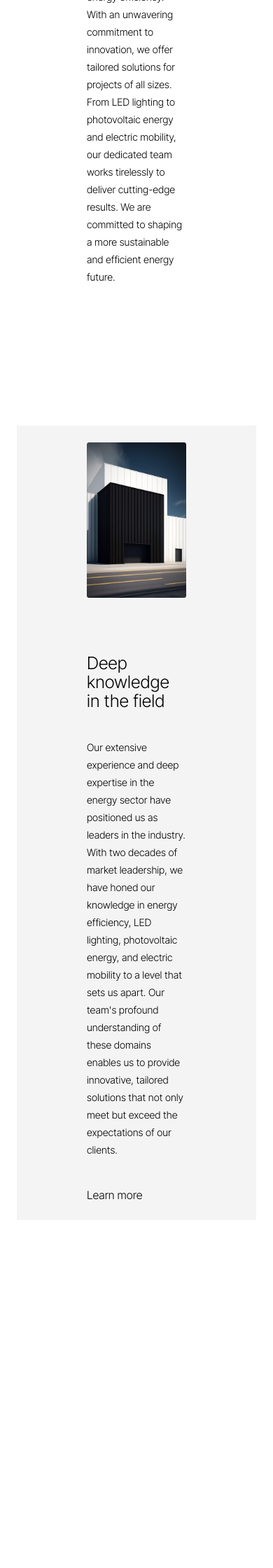
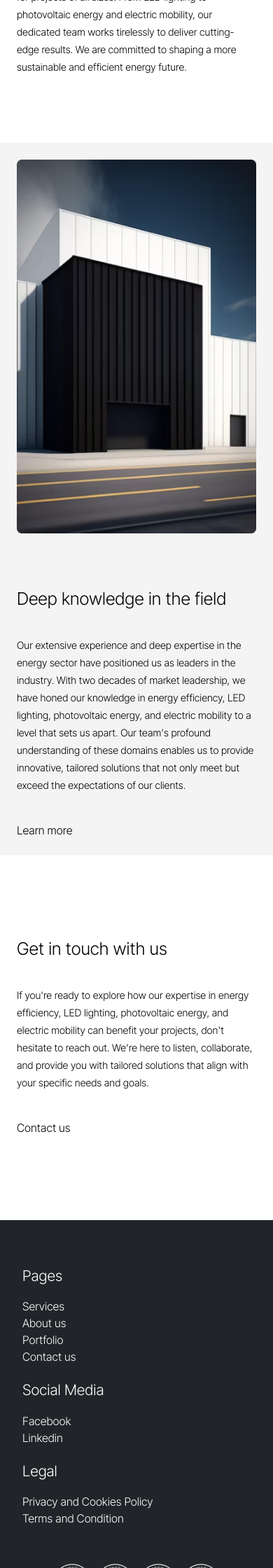
Before and after one commit to sryongkh/oakland-web, a PHP site: page /index.php in a window 390 px wide. Shown: the part 2200-4440 px from the top of the page at 70% size. Before the commit the page ends 3914 px from the top, so only its background shows below. Run offline with PHP 8.4, Linux system fonts and the light colour scheme.

Commit message:
Home page

```diff
--- a/assets/css/responsive.css
+++ b/assets/css/responsive.css
@@ -47,14 +47,28 @@
   }
   section[data-section="home-learnmore"] .learnmore-section .wrapper {
     flex-wrap: wrap;
-    justify-content: center
+    justify-content: center;
   }
   section[data-section="home-learnmore"] .learnmore-section .wrapper > * {
     margin: 0;
   }
+  footer .container {
+    grid-gap: 3rem;
+  }
+  footer .container > p {
+    text-align: center;
+  }
+  footer .container > .wrapper {
+    flex-direction: column;
+    grid-gap: 3rem;
+  }
+  footer .container > .wrapper .iso img {
+    margin: 0 auto;
+  }
 }
 @media (max-width: 767.98px) {
   section[data-section="home-hero"] {
+    height: 100%;
     max-width: 100%;
     flex-direction: column;
   }
@@ -74,8 +88,12 @@
     width: 100%;
     padding-right: var(--p-inline-mobile);
   }
-  section[data-section="home-learnmore"] {
-    padding: 0 var(--p-inline-mobile) var(--p-inline-mobile);
+  section[data-section="home-learnmore"] > p {
+    padding: 0 var(--p-inline-mobile);
+  }
+  footer .menu {
+    display: flex;
+    flex-direction: column;
   }
 }
 @media (max-width: 575.98px) {
@@ -106,4 +124,12 @@
   section[data-section="home-hero"] .hero-img {
     max-height: 506px;
   }
+  section[data-section="home-learnmore"] .learnmore-section,
+  section[data-section="home-learnmore"] .get-in-touch {
+    margin-block: var(--p-block-mobile);
+    padding: var(--p-inline-mobile);
+  }
+  footer .container {
+    padding: 4rem 2rem 2rem
+  }
 }
--- a/assets/css/theme.css
+++ b/assets/css/theme.css
@@ -21,7 +21,7 @@
   --timing: ease;
 
   --p-header: 2% 6%;
-  --p-header-inl-mobile: 1.5rem;
+  --p-header-mobile: 1.5rem;
   --p-block: 140px;
   --p-block-mobile: 6rem;
   --p-inline: 100px;
@@ -114,6 +114,7 @@ textarea:not([rows]) {
 body {
   font-family: "Inter Tight", sans-serif;
   font-weight: 300;
+  min-height: 100vh;
 }
 header {
   height: fit-content;
@@ -157,7 +158,7 @@ main {
 /* END: GLOBAL */
 /* HERO */
 section[data-section="home-hero"] {
-  min-height: 100dvh;
+  height: 100dvh;
   background-color: var(--c-accent100);
   display: flex;
   flex-wrap: wrap;
@@ -254,6 +255,15 @@ section[data-section="home-learnmore"] .learnmore-section .context {
   max-width: 787px;
   margin: auto 0;
 }
+section[data-section="home-learnmore"] .get-in-touch {
+  max-width: var(--max-w);
+  padding-inline: var(--p-inline);
+  margin-block: 100px var(--p-block);
+  display: flex;
+  flex-direction: column;
+  grid-gap: 40px;
+}
+
 /* BUTTON */
 .btn {
   width: fit-content;
@@ -274,3 +284,36 @@ section[data-section="home-learnmore"] .learnmore-section .context {
   content: "";
 }
 /* END: BUTTON */
+/* FOOTER */
+footer {
+  background: var(--c-accent100);
+  color: var(--c-white);
+}
+footer .container {
+  padding: 104px var(--p-inline) 64px;
+  display: flex;
+  flex-direction: column;
+  grid-gap: 70px;
+}
+footer .container > .wrapper {
+  display: flex;
+  justify-content: space-between;
+}
+footer .menu {
+  display: flex;
+  grid-gap: 1.25rem;
+}
+footer .menu > * {
+  display: flex;
+  flex-direction: column;
+  min-width: 202px;
+}
+footer .container > p {
+  font-size: var(--size-label);
+  line-height: var(--size-label-lh);
+}
+footer .menu > div > p {
+  font-size: 21px;
+  margin-bottom: 1rem
+}
+/* END: FOOTER */
--- a/footer.php
+++ b/footer.php
@@ -1,6 +1,34 @@
 <?php $root = ""; ?>
 
-<footer></footer>
+<footer>
+    <div class="container">
+        <div class="wrapper">
+            <div class="menu">
+                <div class="page-menu">
+                    <p class="">Pages</p>
+                    <a href="">Services</a>
+                    <a href="">About us</a>
+                    <a href="">Portfolio</a>
+                    <a href="">Contact us</a>
+                </div>
+                <div class="social-media-menu">
+                    <p class="">Social Media</p>
+                    <a href="">Facebook</a>
+                    <a href="">Linkedin</a>
+                </div>
+                <div class="legal-menu">
+                    <p class="">Legal</p>
+                    <a href="">Privacy and Cookies Policy</a>
+                    <a href="">Terms and Condition</a>
+                </div>
+            </div>
+            <div class="iso">
+                <img src="<?php $root; ?>assets/media/iso.png" alt="">
+            </div>
+        </div>
+        <p class="credit">Oakland - Energy Consulting ©</p>
+    </div>
+</footer>
 <!-- JS -->
 <script src="<?php $root; ?>assets/js/theme.js"></script>
 </body>
--- a/index.php
+++ b/index.php
@@ -44,6 +44,11 @@
       </div>
 
     </div>
+    <div class="get-in-touch">
+      <h2 class="fluid-heading-2">Get in touch with us</h2>
+      <p class="fluid-body">If you're ready to explore how our expertise in energy efficiency, LED lighting, photovoltaic energy, and electric mobility can benefit your projects, don't hesitate to reach out. We're here to listen, collaborate, and provide you with tailored solutions that align with your specific needs and goals.</p>
+      <a href="btn-2">Contact us</a>
+    </div>
   </section>
 </main>
 <?php include($root . "footer.php"); ?>
```
